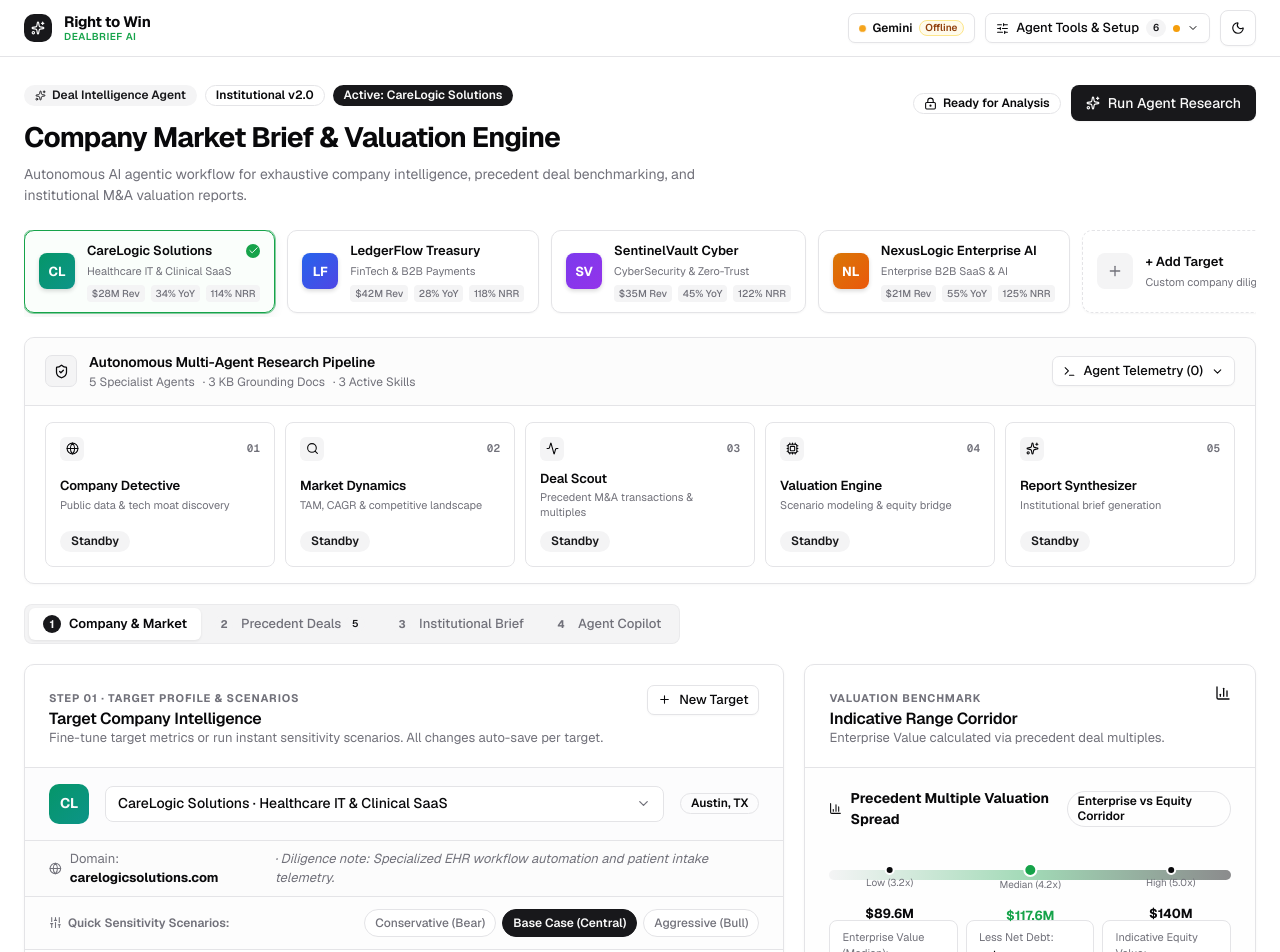
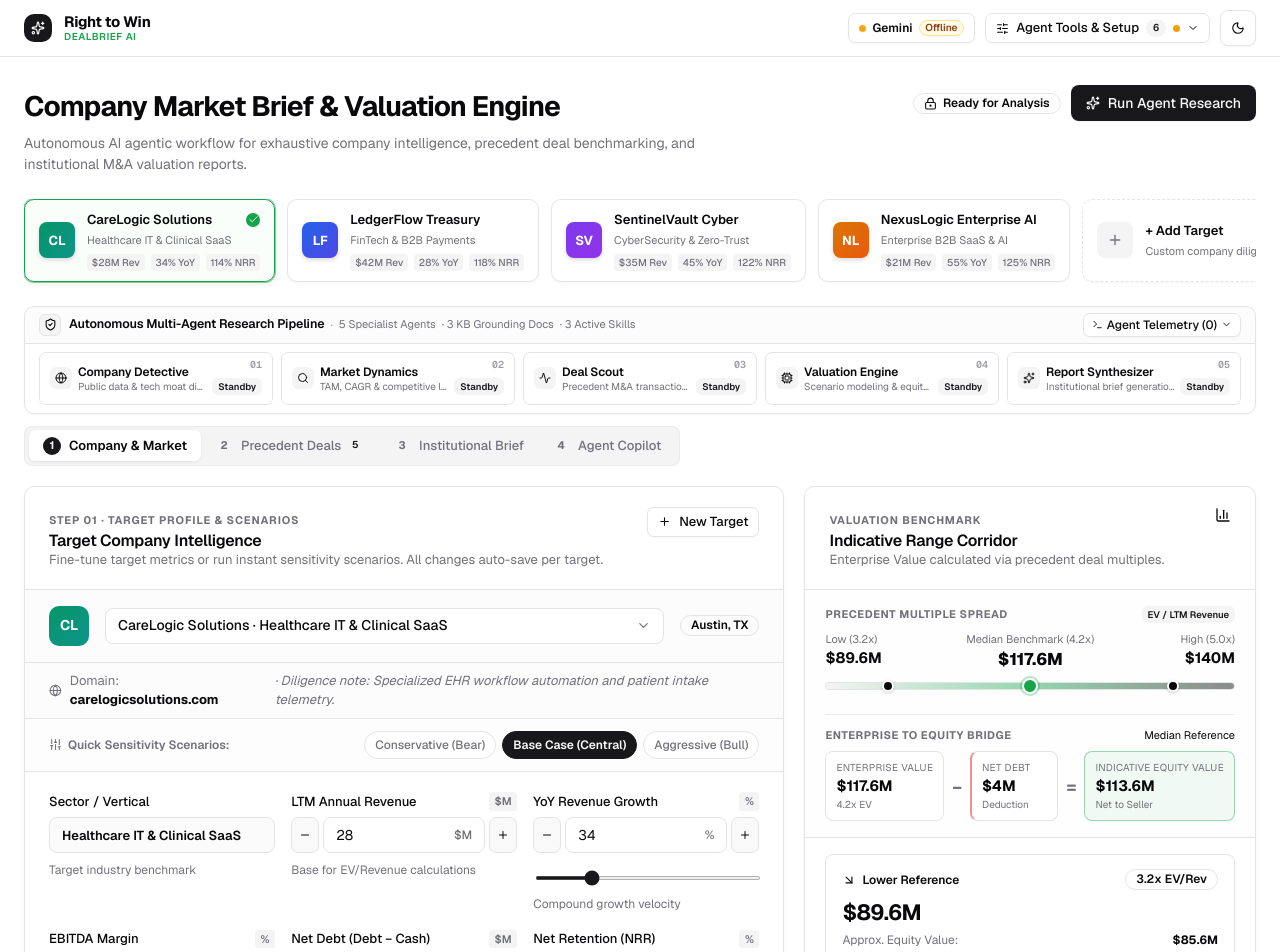
Before and after one commit to tftuhin/Business-Valuation, a Next.js app: page / in a window 1280 px wide. Shown: the top 952 px of the page. Built offline with nearby package versions, Linux system fonts and the light colour scheme.

Commit message:
fix: compact agent pipeline layout and redesign valuation range corridor & equity bridge

```diff
--- a/app/agent-monitor.js
+++ b/app/agent-monitor.js
@@ -88,41 +88,48 @@
       <div className="agent-monitor-header">
         <div className="agent-monitor-title">
           <span className="agent-pulse-icon">
-            {isRunning ? <Cpu className="spin-slow" size={15} /> : <ShieldCheck size={15} />}
+            {isRunning ? <Cpu className="spin-slow" size={13} /> : <ShieldCheck size={13} />}
           </span>
-          <div>
-            <div style={{ display: 'flex', alignItems: 'center', gap: '0.5rem', flexWrap: 'wrap' }}>
+          <div className="agent-monitor-title-content">
+            <div className="agent-monitor-heading-row">
               <strong>Autonomous Multi-Agent Research Pipeline</strong>
+              <span className="agent-meta-divider">·</span>
+              <span className="agent-meta-text">5 Specialist Agents</span>
+              {kbCount > 0 && <span className="agent-meta-text">· {kbCount} KB Grounding Docs</span>}
+              {skillsCount > 0 && <span className="agent-meta-text">· {skillsCount} Active Skills</span>}
               {isRunning && (
-                <span className="agent-elapsed-tag">
-                  <Clock size={11} /> {elapsedSeconds}s elapsed
+                <span className="badge badge-warning badge-xs" style={{ marginLeft: '0.25rem' }}>
+                  Stage 0{completedStagesCount + 1} Processing...
+                </span>
+              )}
+              {isDone && (
+                <span className="badge badge-success badge-xs" style={{ marginLeft: '0.25rem' }}>
+                  <CheckCircle2 size={9} /> 5 Agents Verified
                 </span>
               )}
             </div>
-            <small>
-              <span>5 Specialist Agents</span>
-              {kbCount > 0 && <span> · {kbCount} KB Grounding Docs</span>}
-              {skillsCount > 0 && <span> · {skillsCount} Active Skills</span>}
-              {isRunning && <span className="badge badge-warning" style={{ marginLeft: '0.375rem' }}>Stage 0{completedStagesCount + 1} Processing...</span>}
-              {isDone && <span className="badge badge-success" style={{ marginLeft: '0.375rem' }}><CheckCircle2 size={11} /> All 5 Agents Verified</span>}
-            </small>
           </div>
         </div>
-        <div style={{ display: 'flex', gap: '0.5rem', alignItems: 'center' }}>
+        <div style={{ display: 'flex', gap: '0.375rem', alignItems: 'center' }}>
+          {isRunning && (
+            <span className="agent-elapsed-tag">
+              <Clock size={10} /> {elapsedSeconds}s
+            </span>
+          )}
           <button
             type="button"
-            className="btn btn-outline btn-sm"
+            className="btn btn-outline btn-xs"
             onClick={() => setShowLogs(!showLogs)}
             title="Toggle Agent Activity Logs"
           >
-            <Terminal size={13} />
+            <Terminal size={11} />
             <span>Agent Telemetry ({logs.length})</span>
-            {showLogs ? <ChevronUp size={13} /> : <ChevronDown size={13} />}
+            {showLogs ? <ChevronUp size={11} /> : <ChevronDown size={11} />}
           </button>
         </div>
       </div>
 
-      {/* 5-Stage Agent Progress Pipeline */}
+      {/* 5-Stage Agent Progress Pipeline - Ultra-Compact */}
       <div className="agent-pipeline-grid">
         {stages.map((stage, idx) => {
           const Icon = stage.icon;
@@ -130,20 +137,26 @@
 
           return (
             <div key={stage.id} className={`agent-pipeline-card state-${stageState}`}>
-              <div className="agent-card-top">
-                <span className="agent-icon-wrapper">
-                  <Icon size={13} />
-                </span>
-                <span className="agent-stage-number">0{stage.id}</span>
-              </div>
-              <div className="agent-card-body">
-                <strong>{stage.name}</strong>
-                <p>{stage.desc}</p>
-              </div>
-              <div className="agent-card-footer-pill">
-                {stageState === 'done' && <span className="badge badge-success"><CheckCircle2 size={10} /> Verified</span>}
-                {stageState === 'running' && <span className="badge badge-warning"><Sparkles size={10} className="spin-slow" /> Analyzing</span>}
-                {stageState === 'pending' && <span className="badge badge-secondary">Standby</span>}
+              <div className="agent-card-row-main">
+                <div className="agent-card-identity">
+                  <span className="agent-icon-wrapper">
+                    <Icon size={12} />
+                  </span>
+                  <div className="agent-card-text">
+                    <div className="agent-card-title-line">
+                      <strong title={stage.name}>{stage.name}</strong>
+                    </div>
+                    <p title={stage.desc}>{stage.desc}</p>
+                  </div>
+                </div>
+                <div className="agent-card-end">
+                  <span className="agent-stage-number">0{stage.id}</span>
+                  <div className="agent-card-pill">
+                    {stageState === 'done' && <span className="badge badge-success badge-xs"><CheckCircle2 size={8} /> Verified</span>}
+                    {stageState === 'running' && <span className="badge badge-warning badge-xs"><Sparkles size={8} className="spin-slow" /> Active</span>}
+                    {stageState === 'pending' && <span className="badge badge-secondary badge-xs">Standby</span>}
+                  </div>
+                </div>
               </div>
             </div>
           );
--- a/app/globals.css
+++ b/app/globals.css
@@ -223,6 +223,14 @@
   border-radius: calc(var(--radius) - 3px);
 }
 
+.btn-xs {
+  height: 1.5rem;
+  padding: 0 0.5rem;
+  font-size: 0.75rem;
+  border-radius: calc(var(--radius) - 3px);
+  gap: 0.25rem;
+}
+
 .btn-icon {
   width: 2.25rem;
   height: 2.25rem;
@@ -593,94 +601,98 @@
 }
 
 /* ========================================================
-   Agent Monitor Panel (shadcn Card style)
+   Agent Monitor Panel (Compact shadcn Card style)
    ======================================================== */
 .agent-monitor-panel {
   border-radius: var(--radius);
   border: 1px solid hsl(var(--border));
   background-color: hsl(var(--card));
-  margin-bottom: 1.25rem;
-  box-shadow: 0 1px 3px 0 rgba(0, 0, 0, 0.03);
+  margin-bottom: 0.75rem;
+  box-shadow: 0 1px 2px 0 rgba(0, 0, 0, 0.03);
   overflow: hidden;
   transition: all 0.2s ease;
 }
 
 .agent-monitor-panel.is-active {
   border-color: hsl(var(--ring) / 0.5);
-  box-shadow: 0 0 0 1px hsl(var(--ring) / 0.2), 0 4px 12px 0 rgba(0, 0, 0, 0.05);
+  box-shadow: 0 0 0 1px hsl(var(--ring) / 0.2), 0 2px 8px 0 rgba(0, 0, 0, 0.05);
 }
 
 .agent-monitor-header {
   display: flex;
   align-items: center;
   justify-content: space-between;
-  padding: 0.875rem 1.25rem;
+  padding: 0.375rem 0.875rem;
   border-bottom: 1px solid hsl(var(--border));
-  background-color: hsl(var(--muted) / 0.3);
+  background-color: hsl(var(--muted) / 0.25);
+  min-height: 2.125rem;
 }
 
 .agent-monitor-title {
   display: flex;
   align-items: center;
-  gap: 0.75rem;
+  gap: 0.5rem;
 }
 
 .agent-pulse-icon {
   display: flex;
   align-items: center;
   justify-content: center;
-  width: 2rem;
-  height: 2rem;
-  border-radius: calc(var(--radius) - 3px);
+  width: 1.375rem;
+  height: 1.375rem;
+  border-radius: calc(var(--radius) - 4px);
   background-color: hsl(var(--secondary));
   color: hsl(var(--foreground));
   border: 1px solid hsl(var(--border));
-}
-
-.agent-monitor-title strong {
-  display: block;
-  font-size: 0.875rem;
+  flex-shrink: 0;
+}
+
+.agent-monitor-heading-row {
+  display: flex;
+  align-items: center;
+  gap: 0.375rem;
+  flex-wrap: wrap;
+}
+
+.agent-monitor-heading-row strong {
+  font-size: 0.78125rem;
   font-weight: 600;
   letter-spacing: -0.01em;
-}
-
-.agent-monitor-title small {
-  display: flex;
-  align-items: center;
-  gap: 0.5rem;
+  color: hsl(var(--foreground));
+}
+
+.agent-meta-divider {
+  color: hsl(var(--muted-foreground) / 0.6);
   font-size: 0.75rem;
-  color: hsl(var(--muted-foreground));
-}
-
-.agent-engine-tag {
-  display: inline-flex;
-  align-items: center;
-  padding: 0.125rem 0.375rem;
-  border-radius: calc(var(--radius) - 4px);
-  border: 1px solid hsl(var(--border));
-  background-color: hsl(var(--background));
-  font-weight: 600;
+}
+
+.agent-meta-text {
   font-size: 0.6875rem;
-  color: hsl(var(--foreground));
+  color: hsl(var(--muted-foreground));
 }
 
 .agent-pipeline-grid {
   display: grid;
   grid-template-columns: repeat(5, minmax(0, 1fr));
-  gap: 0.625rem;
-  padding: 1rem 1.25rem;
+  gap: 0.5rem;
+  padding: 0.5rem 0.875rem;
 }
 
 .agent-pipeline-card {
   display: flex;
   flex-direction: column;
-  justify-content: space-between;
-  padding: 0.875rem;
-  border-radius: calc(var(--radius) - 2px);
+  justify-content: center;
+  padding: 0.4375rem 0.625rem;
+  border-radius: calc(var(--radius) - 3px);
   border: 1px solid hsl(var(--border));
   background-color: hsl(var(--background));
-  min-height: 5.5rem;
+  min-height: 2.875rem;
   transition: all 0.15s ease;
+}
+
+.agent-pipeline-card:hover {
+  border-color: hsl(var(--border) / 0.8);
+  background-color: hsl(var(--accent) / 0.3);
 }
 
 .agent-pipeline-card.state-running {
@@ -689,46 +701,89 @@
   box-shadow: 0 0 0 1px hsl(var(--primary) / 0.2);
 }
 
-.agent-card-top {
+.agent-card-row-main {
   display: flex;
   align-items: center;
   justify-content: space-between;
+  gap: 0.375rem;
+}
+
+.agent-card-identity {
+  display: flex;
+  align-items: center;
+  gap: 0.375rem;
+  min-width: 0;
+  flex: 1;
+}
+
+.agent-card-text {
+  min-width: 0;
+  flex: 1;
+}
+
+.agent-card-title-line {
+  display: flex;
+  align-items: center;
+  gap: 0.25rem;
+}
+
+.agent-card-title-line strong {
+  display: block;
+  font-size: 0.75rem;
+  font-weight: 600;
+  letter-spacing: -0.01em;
+  white-space: nowrap;
+  overflow: hidden;
+  text-overflow: ellipsis;
+  color: hsl(var(--foreground));
+}
+
+.agent-card-text p {
+  margin: 0;
+  font-size: 0.625rem;
+  color: hsl(var(--muted-foreground));
+  line-height: 1.2;
+  white-space: nowrap;
+  overflow: hidden;
+  text-overflow: ellipsis;
+}
+
+.agent-card-end {
+  display: flex;
+  flex-direction: column;
+  align-items: flex-end;
+  justify-content: space-between;
+  gap: 0.1875rem;
+  flex-shrink: 0;
 }
 
 .agent-icon-wrapper {
   display: flex;
   align-items: center;
   justify-content: center;
-  width: 1.5rem;
-  height: 1.5rem;
+  width: 1.375rem;
+  height: 1.375rem;
   border-radius: calc(var(--radius) - 4px);
   background-color: hsl(var(--muted));
   color: hsl(var(--foreground));
+  flex-shrink: 0;
 }
 
 .agent-stage-number {
-  font-size: 0.6875rem;
+  font-size: 0.625rem;
   font-weight: 700;
-  color: hsl(var(--muted-foreground));
+  color: hsl(var(--muted-foreground) / 0.7);
   font-family: Geist Mono, monospace;
-}
-
-.agent-card-body {
-  margin: 0.5rem 0;
-}
-
-.agent-card-body strong {
-  display: block;
-  font-size: 0.8125rem;
-  font-weight: 600;
-  letter-spacing: -0.01em;
-}
-
-.agent-card-body p {
-  margin: 0.125rem 0 0;
-  font-size: 0.6875rem;
-  color: hsl(var(--muted-foreground));
-  line-height: 1.35;
+  line-height: 1;
+}
+
+.badge-xs {
+  font-size: 0.59375rem;
+  padding: 0.05rem 0.3rem;
+  height: 1.0625rem;
+  line-height: 1;
+  gap: 0.2rem;
+  border-radius: calc(var(--radius) - 4px);
 }
 
 .agent-logs-drawer {
@@ -2270,109 +2325,184 @@
 .chip-neutral { background: hsl(var(--foreground)); }
 
 /* ========================================================
-   Football Field Valuation Chart
+   Valuation Football Field & Equity Bridge
    ======================================================== */
 .football-field-card {
-  padding: 1.25rem 1.5rem;
+  padding: 1rem 1.25rem;
   border-bottom: 1px solid hsl(var(--border));
-  background: hsl(var(--muted) / 0.15);
+  background: hsl(var(--muted) / 0.12);
   display: flex;
   flex-direction: column;
   gap: 1rem;
 }
 
-.football-field-header {
+.valuation-spread-block {
+  display: flex;
+  flex-direction: column;
+  gap: 0.5rem;
+}
+
+.spread-header-row {
   display: flex;
   align-items: center;
   justify-content: space-between;
 }
 
-.football-title-wrap {
-  display: flex;
-  align-items: center;
+.spread-section-title {
+  font-size: 0.6875rem;
+  font-weight: 700;
+  color: hsl(var(--muted-foreground));
+  text-transform: uppercase;
+  letter-spacing: 0.05em;
+}
+
+.spread-values-grid {
+  display: grid;
+  grid-template-columns: repeat(3, 1fr);
   gap: 0.5rem;
-  font-size: 0.875rem;
-}
-
-.corridor-visual-track {
-  padding: 1.5rem 0 1rem;
-}
-
-.corridor-gradient-bar {
+}
+
+.spread-val-col {
+  display: flex;
+  flex-direction: column;
+  gap: 0.125rem;
+}
+
+.spread-val-col.val-low {
+  align-items: flex-start;
+  text-align: left;
+}
+
+.spread-val-col.val-median {
+  align-items: center;
+  text-align: center;
+}
+
+.spread-val-col.val-high {
+  align-items: flex-end;
+  text-align: right;
+}
+
+.spread-label {
+  font-size: 0.6875rem;
+  color: hsl(var(--muted-foreground));
+  white-space: nowrap;
+}
+
+.spread-num {
+  font-size: 0.9375rem;
+  font-weight: 700;
+  color: hsl(var(--foreground));
+  line-height: 1.2;
+}
+
+.spread-val-col.highlight .spread-num {
+  font-size: 1.0625rem;
+  font-weight: 800;
+}
+
+.spread-track-wrap {
+  padding: 0.25rem 0 0.5rem;
+}
+
+.spread-track-bar {
   position: relative;
-  height: 10px;
-  background: linear-gradient(90deg, hsl(var(--muted)), hsl(var(--emerald) / 0.4) 50%, hsl(var(--primary) / 0.5));
+  height: 8px;
+  background: linear-gradient(90deg, hsl(var(--muted)), hsl(var(--emerald) / 0.45) 50%, hsl(var(--primary) / 0.5));
   border-radius: 9999px;
-}
-
-.corridor-marker {
+  border: 1px solid hsl(var(--border));
+}
+
+.spread-pin {
   position: absolute;
-  top: -18px;
-  transform: translateX(-50%);
-  display: flex;
-  flex-direction: column;
-  align-items: center;
-}
-
-.marker-pin {
-  width: 10px;
-  height: 10px;
+  top: 50%;
+  transform: translate(-50%, -50%);
+  width: 12px;
+  height: 12px;
   border-radius: 50%;
   background: hsl(var(--foreground));
   border: 2px solid hsl(var(--background));
-  margin-top: 13px;
-}
-
-.pin-central {
+  box-shadow: 0 1px 3px rgba(0, 0, 0, 0.2);
+}
+
+.spread-pin.pin-median {
+  width: 16px;
+  height: 16px;
   background: hsl(var(--emerald));
-  width: 14px;
-  height: 14px;
-  margin-top: 11px;
-}
-
-.marker-label {
-  font-size: 0.625rem;
-  color: hsl(var(--muted-foreground));
-  white-space: nowrap;
-}
-
-.marker-val {
-  font-size: 0.8125rem;
-  color: hsl(var(--foreground));
-  white-space: nowrap;
-  margin-top: 14px;
-}
-
-.val-central {
-  color: hsl(var(--emerald));
-  font-weight: 700;
-}
-
-.bridge-pill-row {
-  display: grid;
-  grid-template-columns: repeat(3, 1fr);
+  box-shadow: 0 0 0 2px hsl(var(--emerald) / 0.3);
+}
+
+/* Equity Bridge Equation */
+.equity-bridge-block {
+  display: flex;
+  flex-direction: column;
   gap: 0.5rem;
-  margin-top: 0.5rem;
-}
-
-.bridge-pill {
+  padding-top: 0.75rem;
+  border-top: 1px solid hsl(var(--border) / 0.7);
+}
+
+.bridge-header-row {
+  display: flex;
+  align-items: center;
+  justify-content: space-between;
+}
+
+.bridge-equation-grid {
+  display: flex;
+  align-items: center;
+  justify-content: space-between;
+  gap: 0.375rem;
+}
+
+.bridge-calc-card {
+  flex: 1;
   display: flex;
   flex-direction: column;
-  padding: 0.5rem 0.75rem;
+  padding: 0.5rem 0.625rem;
   border-radius: calc(var(--radius) - 2px);
   background: hsl(var(--card));
   border: 1px solid hsl(var(--border));
-  font-size: 0.75rem;
-}
-
-.bridge-pill span {
-  color: hsl(var(--muted-foreground));
-  font-size: 0.6875rem;
-}
-
-.bridge-pill strong {
-  font-size: 0.875rem;
-  margin-top: 0.125rem;
+  box-shadow: 0 1px 2px rgba(0, 0, 0, 0.02);
+}
+
+.bridge-calc-label {
+  font-size: 0.625rem;
+  color: hsl(var(--muted-foreground));
+  text-transform: uppercase;
+  letter-spacing: 0.03em;
+  white-space: nowrap;
+}
+
+.bridge-calc-value {
+  font-size: 0.9375rem;
+  font-weight: 700;
+  margin: 0.125rem 0;
+  color: hsl(var(--foreground));
+  line-height: 1.2;
+}
+
+.bridge-calc-sub {
+  font-size: 0.625rem;
+  color: hsl(var(--muted-foreground));
+  white-space: nowrap;
+}
+
+.bridge-operator {
+  font-size: 1.125rem;
+  font-weight: 700;
+  color: hsl(var(--muted-foreground));
+  padding: 0 0.125rem;
+  flex-shrink: 0;
+  user-select: none;
+}
+
+.bridge-debt-card {
+  border-left: 2px solid hsl(var(--destructive) / 0.6);
+}
+
+.bridge-equity-card {
+  border: 1px solid hsl(var(--emerald) / 0.4);
+  background: hsl(var(--emerald) / 0.06);
 }
 
 /* ========================================================
--- a/app/market-brief-view.js
+++ b/app/market-brief-view.js
@@ -211,7 +211,7 @@
   );
 }
 
-// Valuation Range "Football Field" Visualizer
+// Valuation Range "Football Field" Visualizer & Equity Bridge
 function ValuationFootballField({
   revenue = 25,
   lowMultiple = 3.2,
@@ -223,54 +223,72 @@
   const centralEV = revenue * referenceMultiple;
   const highEV = revenue * highMultiple;
 
-  const lowEquity = lowEV - netDebt;
   const centralEquity = centralEV - netDebt;
-  const highEquity = highEV - netDebt;
 
   return (
     <div className="football-field-card">
-      <div className="football-field-header">
-        <div className="football-title-wrap">
-          <BarChart3 size={15} />
-          <strong>Precedent Multiple Valuation Spread</strong>
+      {/* 1. Precedent Multiple Valuation Spread Range */}
+      <div className="valuation-spread-block">
+        <div className="spread-header-row">
+          <span className="spread-section-title">Precedent Multiple Spread</span>
+          <span className="badge badge-secondary badge-xs">EV / LTM Revenue</span>
         </div>
-        <span className="badge badge-outline">Enterprise vs Equity Corridor</span>
-      </div>
-
-      <div className="corridor-visual-track">
-        <div className="corridor-gradient-bar">
-          <div className="corridor-marker marker-low" style={{ left: '15%' }}>
-            <span className="marker-pin" />
-            <span className="marker-label">Low ({lowMultiple.toFixed(1)}x)</span>
-            <strong className="marker-val">{money(lowEV)}</strong>
+
+        {/* 3 Value Columns positioned cleanly above the bar */}
+        <div className="spread-values-grid">
+          <div className="spread-val-col val-low">
+            <span className="spread-label">Low ({lowMultiple.toFixed(1)}x)</span>
+            <strong className="spread-num">{money(lowEV)}</strong>
           </div>
-
-          <div className="corridor-marker marker-central" style={{ left: '50%' }}>
-            <span className="marker-pin pin-central" />
-            <span className="marker-label">Median ({referenceMultiple.toFixed(1)}x)</span>
-            <strong className="marker-val val-central">{money(centralEV)}</strong>
+          <div className="spread-val-col val-median highlight">
+            <span className="spread-label">Median Benchmark ({referenceMultiple.toFixed(1)}x)</span>
+            <strong className="spread-num text-emerald-500">{money(centralEV)}</strong>
           </div>
-
-          <div className="corridor-marker marker-high" style={{ left: '85%' }}>
-            <span className="marker-pin" />
-            <span className="marker-label">High ({highMultiple.toFixed(1)}x)</span>
-            <strong className="marker-val">{money(highEV)}</strong>
+          <div className="spread-val-col val-high">
+            <span className="spread-label">High ({highMultiple.toFixed(1)}x)</span>
+            <strong className="spread-num">{money(highEV)}</strong>
+          </div>
+        </div>
+
+        {/* Visual Range Track with Pins */}
+        <div className="spread-track-wrap">
+          <div className="spread-track-bar">
+            <div className="spread-pin pin-low" style={{ left: '15%' }} title={`Low: ${money(lowEV)} (${lowMultiple.toFixed(1)}x)`} />
+            <div className="spread-pin pin-median" style={{ left: '50%' }} title={`Median: ${money(centralEV)} (${referenceMultiple.toFixed(1)}x)`} />
+            <div className="spread-pin pin-high" style={{ left: '85%' }} title={`High: ${money(highEV)} (${highMultiple.toFixed(1)}x)`} />
           </div>
         </div>
       </div>
 
-      <div className="bridge-pill-row">
-        <div className="bridge-pill">
-          <span>Enterprise Value (Median):</span>
-          <strong>{money(centralEV)}</strong>
+      {/* 2. Enterprise to Equity Value Bridge (Clear Math Formula) */}
+      <div className="equity-bridge-block">
+        <div className="bridge-header-row">
+          <span className="spread-section-title">Enterprise to Equity Bridge</span>
+          <span className="text-muted-foreground" style={{ fontSize: '0.6875rem' }}>Median Reference</span>
         </div>
-        <div className="bridge-pill bridge-debt">
-          <span>Less Net Debt:</span>
-          <strong>− {money(netDebt)}</strong>
-        </div>
-        <div className="bridge-pill bridge-equity">
-          <span>Indicative Equity Value:</span>
-          <strong className="text-emerald-500">{money(centralEquity)}</strong>
+
+        <div className="bridge-equation-grid">
+          <div className="bridge-calc-card">
+            <span className="bridge-calc-label">Enterprise Value</span>
+            <strong className="bridge-calc-value">{money(centralEV)}</strong>
+            <small className="bridge-calc-sub">{referenceMultiple.toFixed(1)}x EV</small>
+          </div>
+
+          <div className="bridge-operator">−</div>
+
+          <div className="bridge-calc-card bridge-debt-card">
+            <span className="bridge-calc-label">Net Debt</span>
+            <strong className="bridge-calc-value">{money(netDebt)}</strong>
+            <small className="bridge-calc-sub">Deduction</small>
+          </div>
+
+          <div className="bridge-operator">=</div>
+
+          <div className="bridge-calc-card bridge-equity-card">
+            <span className="bridge-calc-label">Indicative Equity Value</span>
+            <strong className="bridge-calc-value text-emerald-500">{money(centralEquity)}</strong>
+            <small className="bridge-calc-sub text-emerald-600">Net to Seller</small>
+          </div>
         </div>
       </div>
     </div>
@@ -353,6 +371,11 @@
   // Governance & Review Gate
   const [reviewed, setReviewed] = useState(false);
   const [reviewChecks, setReviewChecks] = useState({ sources: false, assumptions: false, buyerFit: false });
+  const [isMounted, setIsMounted] = useState(false);
+
+  useEffect(() => {
+    setIsMounted(true);
+  }, []);
 
   // Sector-based color accent generator for avatars
   const getSectorGradient = (sec = '') => {
@@ -904,22 +927,6 @@
       {/* Page Header (shadcn style) */}
       <div className="page-header">
         <div className="page-header-title">
-          <div style={{ display: 'flex', alignItems: 'center', gap: '0.5rem', marginBottom: '0.25rem' }}>
-            <span className="badge badge-secondary">
-              <Sparkles size={11} /> Deal Intelligence Agent
-            </span>
-            <span className="badge badge-outline">Institutional v2.0</span>
-            {seller?.name && (
-              <span className="badge badge-default" style={{ background: 'hsl(var(--primary))' }}>
-                Active: {seller.name}
-              </span>
-            )}
-            {generatedReportMarkdown && (
-              <span className="badge badge-success" style={{ gap: '0.25rem' }}>
-                <CheckCircle2 size={10} /> Research Retained
-              </span>
-            )}
-          </div>
           <h1>Company Market Brief & Valuation Engine</h1>
           <p>
             Autonomous AI agentic workflow for exhaustive company intelligence, precedent deal benchmarking, and institutional M&A valuation reports.
@@ -953,9 +960,9 @@
         <div className="presets-scroll-flex">
           {sellers.map((item) => {
             const isSelected = item.id === sellerId;
-            const ws = storedWorkspaces[item.id];
-            const hasReport = Boolean(ws?.research?.generatedReportMarkdown);
-            const chatCount = ws?.chat?.messages?.length || 0;
+            const ws = isMounted ? storedWorkspaces[item.id] : null;
+            const hasReport = isMounted && Boolean(ws?.research?.generatedReportMarkdown);
+            const chatCount = isMounted ? (ws?.chat?.messages?.length || 0) : 0;
 
             return (
               <button
```
